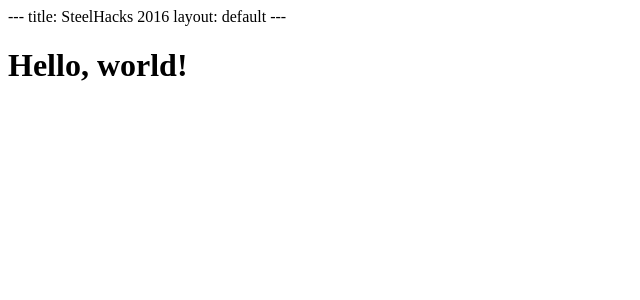
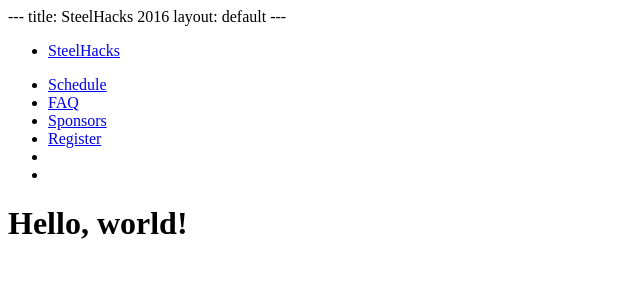
Before and after one commit to SteelHeads/steelhacks.com, a PHP site: page / in a window 1280 px wide. Shown: the top 300 px of the page, without its empty margins (0-640 px from the left). Run offline with PHP 8.4, Linux system fonts and the light colour scheme.

Commit message:
Start navbar
Everything is in place, but I need to figure out the right way to approach the "SteelHACKS" title with the year in the top corner

```diff
--- a/index.html
+++ b/index.html
@@ -3,7 +3,24 @@ title: SteelHacks 2016
 layout: default
 ---
 
-<div class='slice'>
+<div id='welcome' class='slice'>
+  <nav id='navbar' class='container'>
+    <ul class='pull-left'>
+      <li><a href='#'>SteelHacks</a></li>
+    </ul>
+    <ul class='pull-right'>
+      <li><a href='#'>Schedule</a></li>
+      <li><a href='#'>FAQ</a></li>
+      <li><a href='#'>Sponsors</a></li>
+      <li><a class='button' href='#'>Register</a></li>
+      <li><a target='_blank' href='https://www.facebook.com/steelhacks'>
+        <i class='fa fa-facebook-square'></i>
+      </a></li>
+      <li><a target='_blank' href='https://twitter.com/steelhacks'>
+        <i class='fa fa-twitter-square'></i>
+      </a></li>
+    </ul>
+  </nav>
   <div class='container'>
     <h1>Hello, world!</h1>
   </div>
```
Also changed, not shown: _sass/_page.scss (+37 -1 lines), _sass/_structure.scss (+19 -7 lines), img/logopopoup.png (added), img/logopopoup@2x.png (added).
